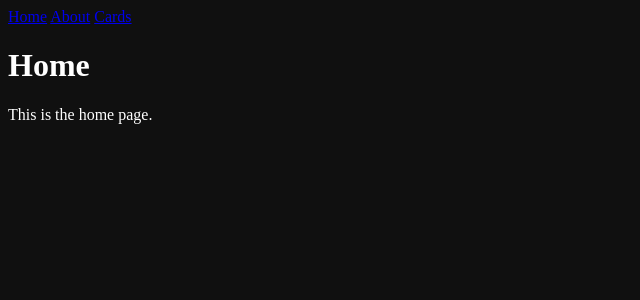
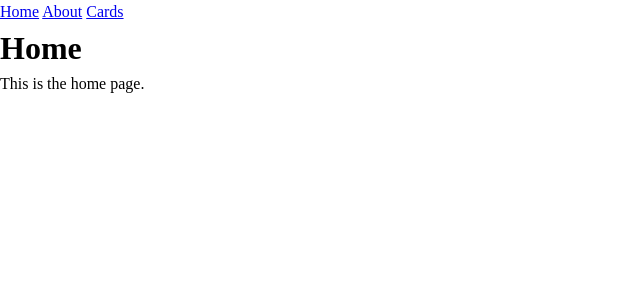
Before and after one commit to brandonpilane/cards_sv, a SvelteKit app: page / in a window 1280 px wide. Shown: the top 300 px of the page, without its empty margins (0-640 px from the left). Built offline with nearby package versions, Linux system fonts and the light colour scheme.

Commit message:
refactor: Use app.css for global styles instead of component scope

```diff
--- a/src/routes/+page.svelte
+++ b/src/routes/+page.svelte
@@ -1,9 +1,6 @@
+<script>
+	import './app.css';
+</script>
+
 <h1>Home</h1>
 <p>This is the home page.</p>
-
-<style>
-	:global(body) {
-		background-color: #101010;
-		color: white;
-	}
-</style>
--- /dev/null
+++ b/src/routes/app.css
@@ -0,0 +1,54 @@
+/* Dark mode support */
+@media (prefers-color-scheme: dark) {
+	body {
+		background: #101010;
+		color: white;
+	}
+}
+
+/* Reset and global styles */
+* {
+	margin: 0;
+	padding: 0;
+	box-sizing: border-box;
+}
+
+*::before,
+*::after {
+	box-sizing: inherit;
+}
+
+html {
+	-webkit-font-smoothing: antialiased;
+	-moz-osx-font-smoothing: grayscale;
+	overflow-y: scroll;
+	scroll-behavior: smooth;
+	min-height: 100vh;
+}
+
+body {
+	font-size: 16px;
+	line-height: 1.5;
+}
+
+img {
+	max-width: 100%;
+	height: auto;
+	display: block;
+}
+
+button,
+a {
+	cursor: pointer;
+}
+
+:focus-visible {
+	outline: 2px solid #007bff;
+}
+
+button,
+input {
+	border: none;
+	background: none;
+	outline: none;
+}
```
